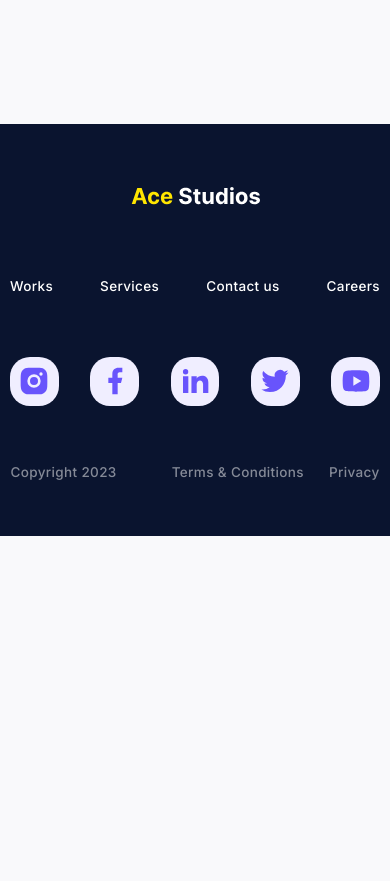
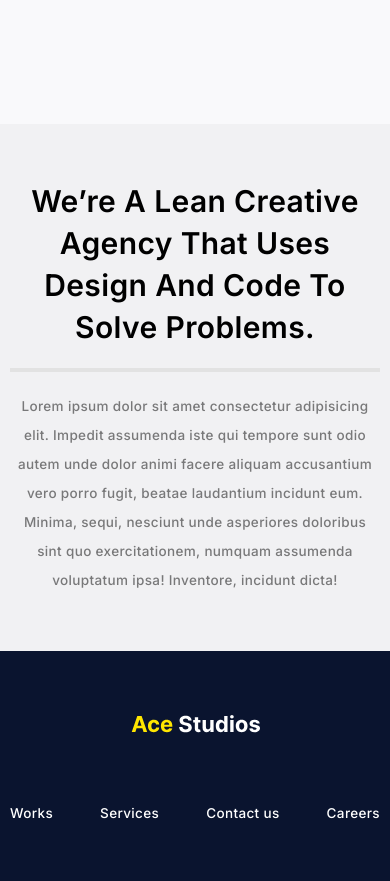
Before and after one commit to Koka-koka/Web-Agency-Template, a website: page app/pages/index.html in a window 390 px wide. Shown: the part 7420-8301 px from the top of the page. Before the commit the page ends 7956 px from the top, so only its background shows below. Drawn offline with nearby package versions, Linux system fonts and the light colour scheme; files that its build step writes are made by us from their sources; files whose address does not match are found by name.

Commit message:
create banner section + responsive + animation

```diff
--- a/app/pages/index.html
+++ b/app/pages/index.html
@@ -237,6 +237,21 @@
             </div>
         </div>
     </section>
+    <!-- Banner -->
+    <section class="banner">
+        <div class="container">
+            <div class="banner__wrapper">
+                <h3 class="banner__heading heading" data-aos="fade-up" data-aos-duration="1500">
+                    We’re a lean creative agency that uses design and code to solve problems.
+                </h3>
+                <p class="banner__text" data-aos="fade-down" data-aos-duration="1500" data-aos-delay="300">Lorem ipsum
+                    dolor sit amet consectetur adipisicing elit. Impedit assumenda iste
+                    qui tempore sunt odio autem unde dolor animi facere aliquam accusantium vero porro fugit, beatae
+                    laudantium incidunt eum. Minima, sequi, nesciunt unde asperiores doloribus sint quo exercitationem,
+                    numquam assumenda voluptatum ipsa! Inventore, incidunt dicta!</p>
+            </div>
+        </div>
+    </section>
 </main>
 
 <!--=include footer.html -->
--- a/app/scss/_home.scss
+++ b/app/scss/_home.scss
@@ -428,3 +428,29 @@
     height: 12px;
   }
 }
+
+// Banner Section
+.banner {
+  background-color: $bg-color;
+  padding: 7.5rem 0;
+  // .banner__wrapper
+
+  &__wrapper {
+    @include ds-flex;
+  }
+
+  // .banner__heading
+
+  &__heading {
+    flex: 1;
+    border-right: 4px solid #e2e2e2;
+    padding-right: 20px;
+  }
+
+  // .banner__text
+
+  &__text {
+    flex: 1;
+    padding-left: 40px;
+  }
+}
--- a/app/scss/_responsive.scss
+++ b/app/scss/_responsive.scss
@@ -77,6 +77,34 @@
       flex-basis: 95%;
     }
   }
+  // Banner Section
+  .banner {
+    // .banner__wrapper
+
+    &__wrapper {
+      flex-direction: column;
+      justify-content: center;
+    }
+
+    // .banner__heading
+
+    &__heading {
+      flex: 1;
+      border-bottom: 4px solid #e2e2e2;
+      border-right: none;
+      padding-right: 0;
+      padding-bottom: 20px;
+    }
+
+    // .banner__text
+
+    &__text {
+      flex: 1;
+      padding-left: 0;
+      padding-top: 10px;
+      text-align: center;
+    }
+  }
 }
 
 @media (max-width: 490px) {
```
Also changed, not shown: app/index.html (+15 -0 lines), app/css/style.min.css.
